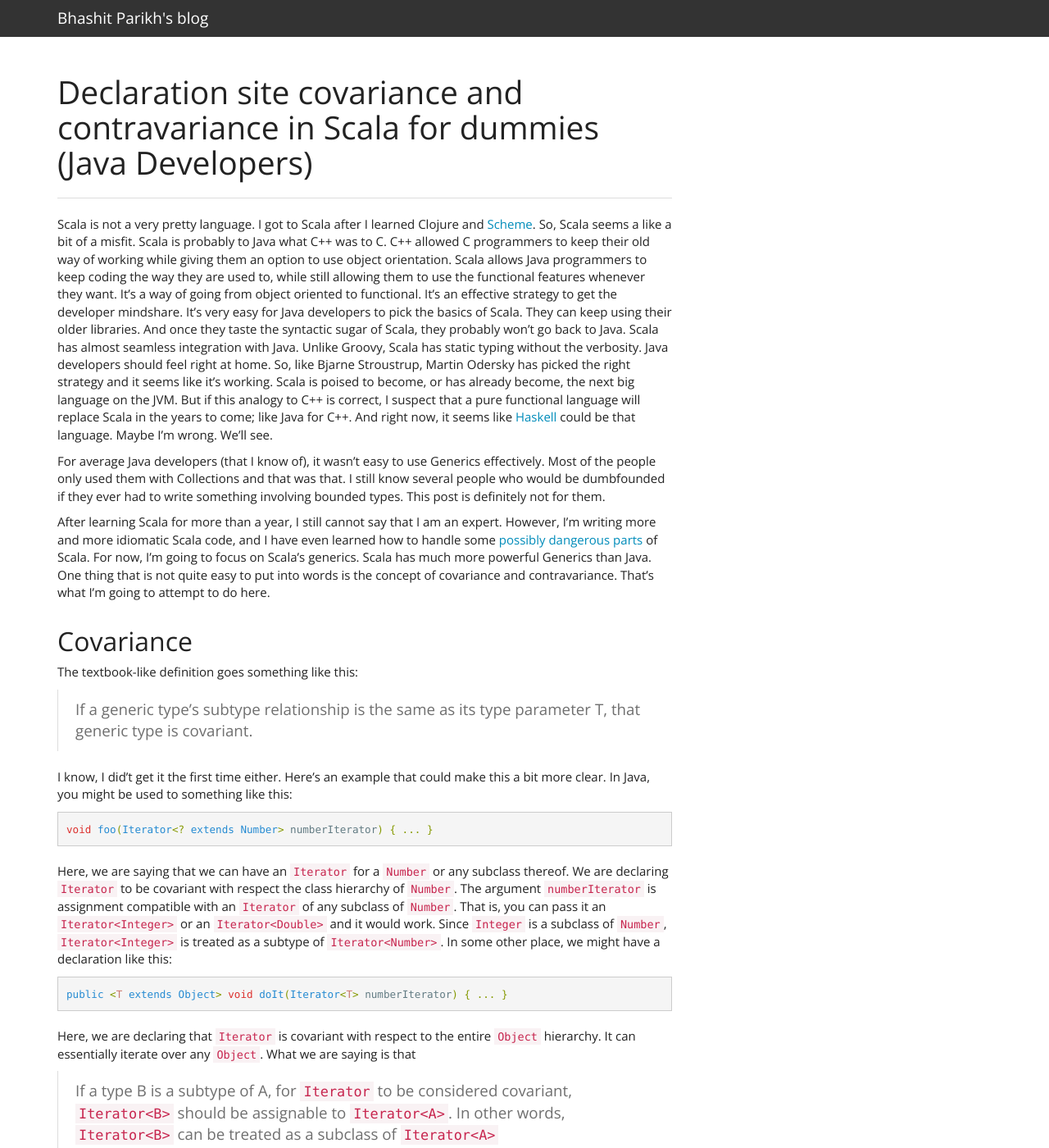
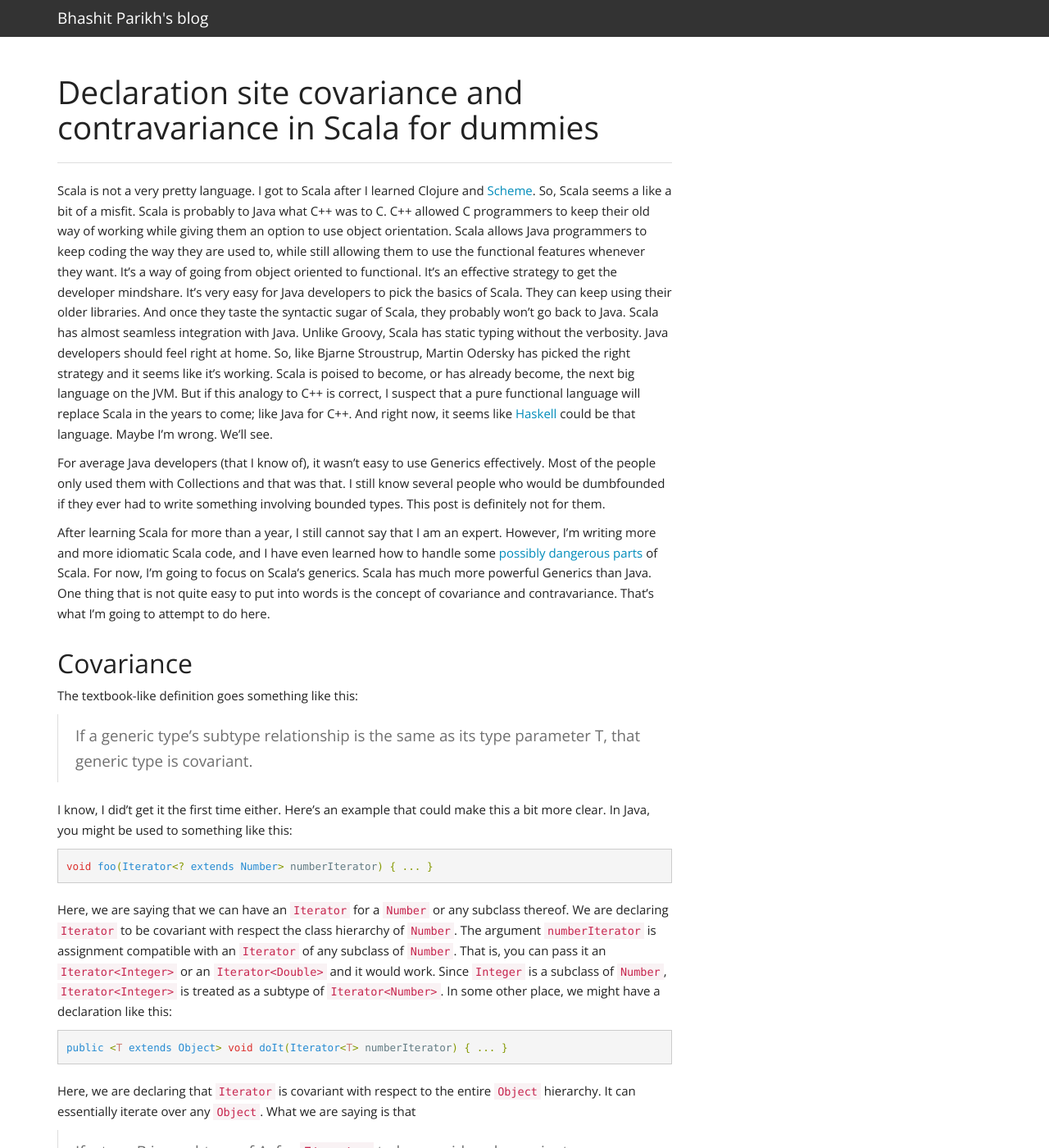
Before and after one commit to Bhashit/bhashit.github.io, a Jekyll site: the page built from _posts/2014-06-18-covariance-contravariance-in-scala.markdown, in a window 1280 px wide and 1400 px high. Shown: the whole window at 82% size. Built offline with Jekyll 4.4.1, drawn with Linux system fonts in a browser that asks for light colours; emoji names are drawn with the system emoji font; comment, search, counter and statistics services are not loaded.

Commit message:
Increased line-height Corrected a post title

```diff
--- a/_posts/2014-06-18-covariance-contravariance-in-scala.markdown
+++ b/_posts/2014-06-18-covariance-contravariance-in-scala.markdown
@@ -1,6 +1,6 @@
 ---
 layout: post
-title:  Declaration site covariance and contravariance in Scala for dummies (Java Developers)
+title:  Declaration site covariance and contravariance in Scala for dummies
 date:   2014-06-18
 comments: true
 ---
--- a/css/style.css
+++ b/css/style.css
@@ -1,6 +1,8 @@
 main.container { padding-top: 70px; }
 
 h2, h3, h4, h5, h6 { margin-top: 30px; }
+
+body { line-height: 1.65; }
 
 .posts {
    list-style-type: none;
```
